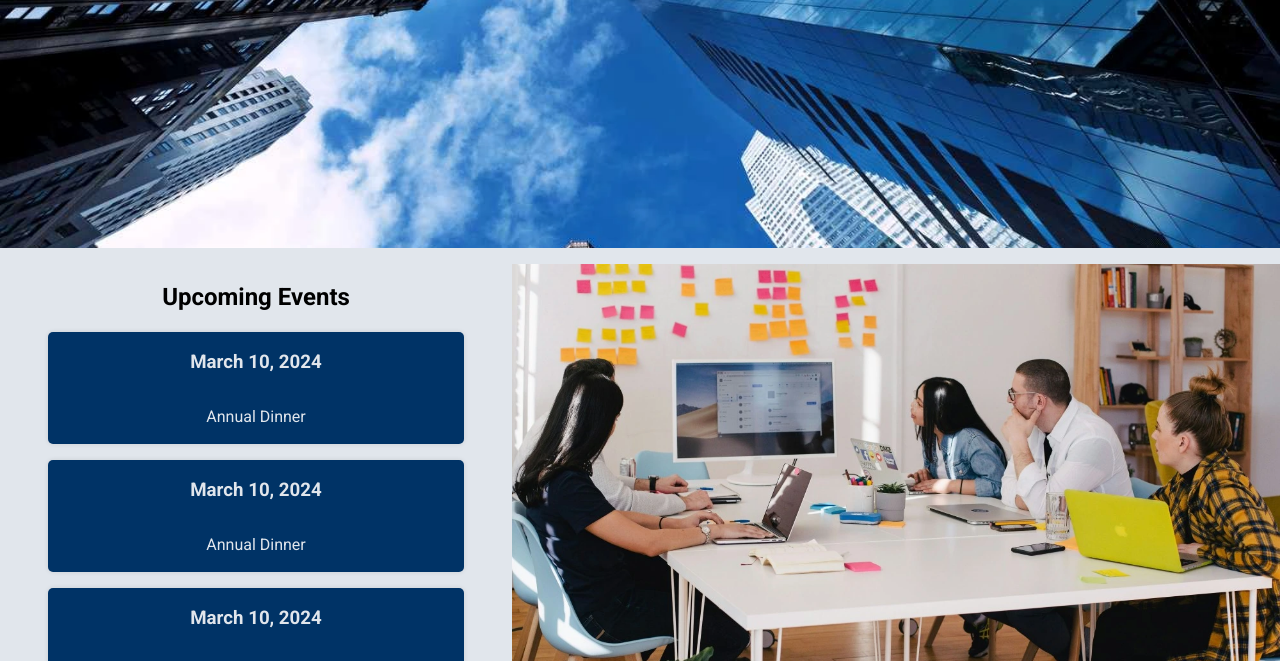
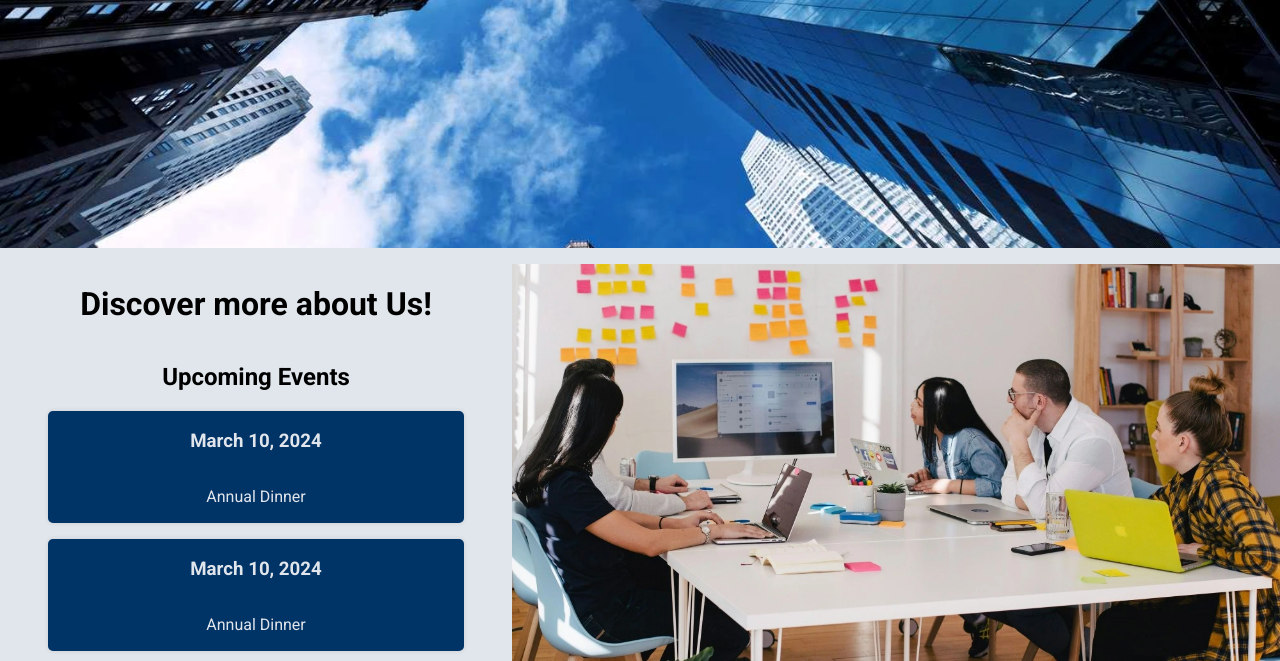
Before and after one commit to wstammSeidor/wdd230, a plain HTML site: page chamber/discover.html in a window 1280 px wide. Shown: the part 123-784 px from the top of the page. Drawn offline with Linux system fonts and the light colour scheme.

Commit message:
Update discover.html

```diff
--- a/chamber/discover.html
+++ b/chamber/discover.html
@@ -39,8 +39,9 @@
       <li><a href="directory.html" id="service" title="Service">Directory</a></li>
     </ul>
   </nav>
-    <main class="main-discover">
-      <div class="sidebar-container">
+  <main class="main-discover">
+    <div class="sidebar-container">
+        <h1>Discover more about Us!</h1>
         <h2>Upcoming Events</h2>
         <div class="container-events">
           <h3>March 10, 2024</h3>
```
